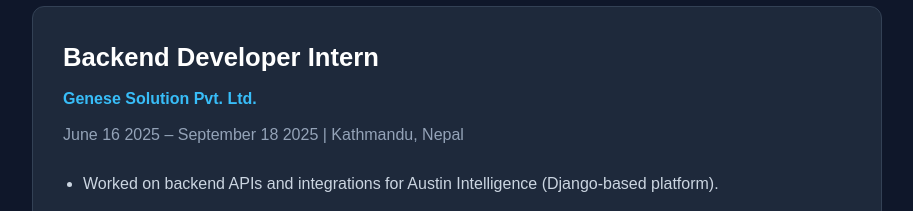
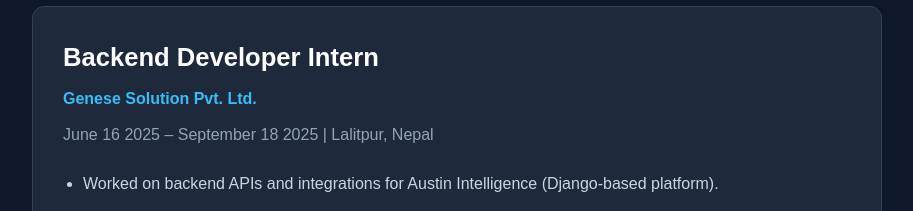
Before and after one commit to ujwal284/Portfolio_, a React (Vite) app in the folder frontend/: page / in a window 1280 px wide. Shown: the part 2880-3091 px from the top of the page, without its empty margins (183-1096 px from the left). Built offline with nearby package versions, Linux system fonts and the light colour scheme.

Commit message:
fix: Correct location name in Experience component

```diff
--- a/frontend/src/components/Experience.jsx
+++ b/frontend/src/components/Experience.jsx
@@ -7,7 +7,7 @@
         <div className="experience-card">
           <h3>Backend Developer Intern</h3>
           <h4>Genese Solution Pvt. Ltd.</h4>
-          <p className="experience-duration">June 16 2025 – September 18 2025 | Kathmandu, Nepal</p>
+          <p className="experience-duration">June 16 2025 – September 18 2025 | Lalitpur, Nepal</p>
 
           <ul>
             <li>Worked on backend APIs and integrations for Austin Intelligence (Django-based platform).</li>
```
